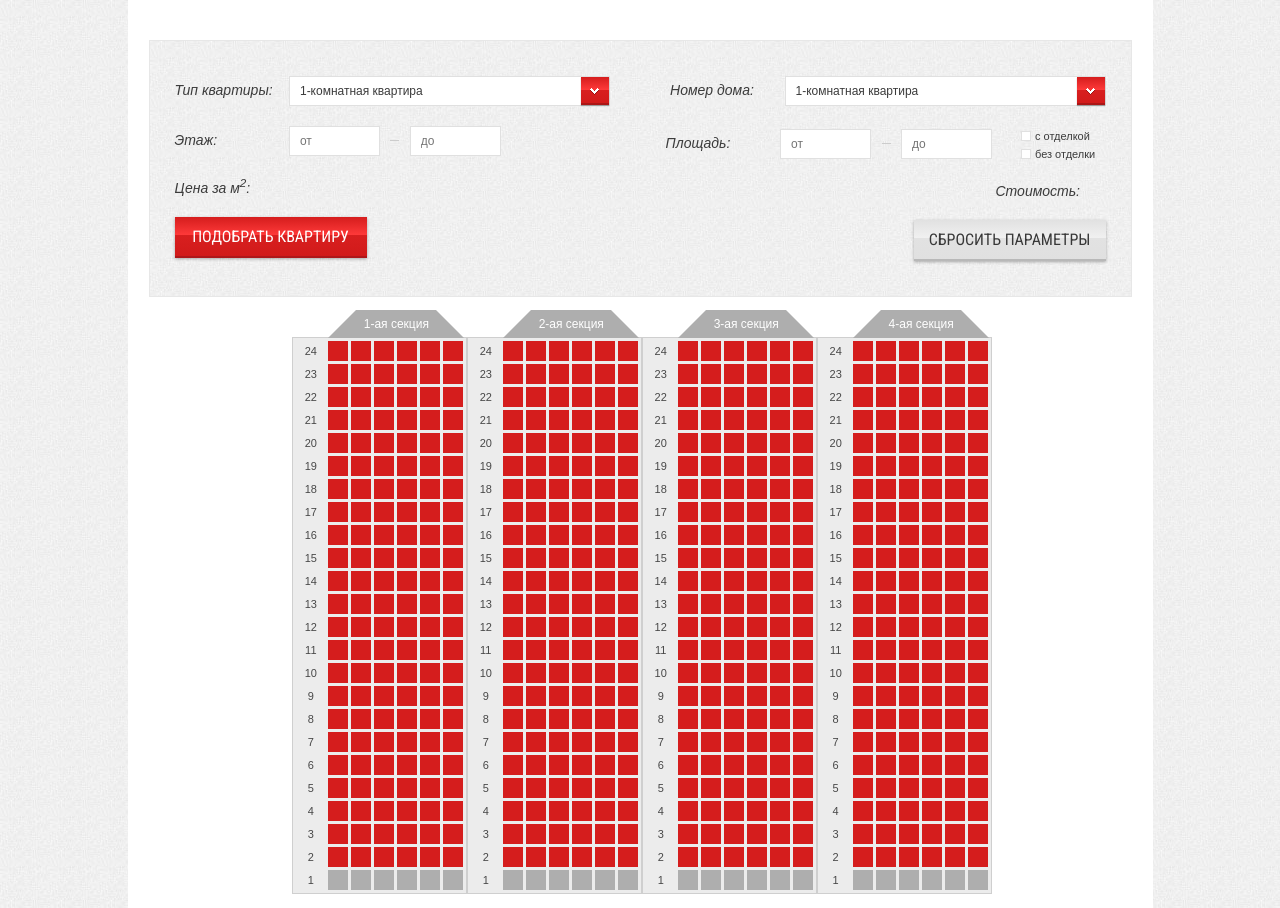
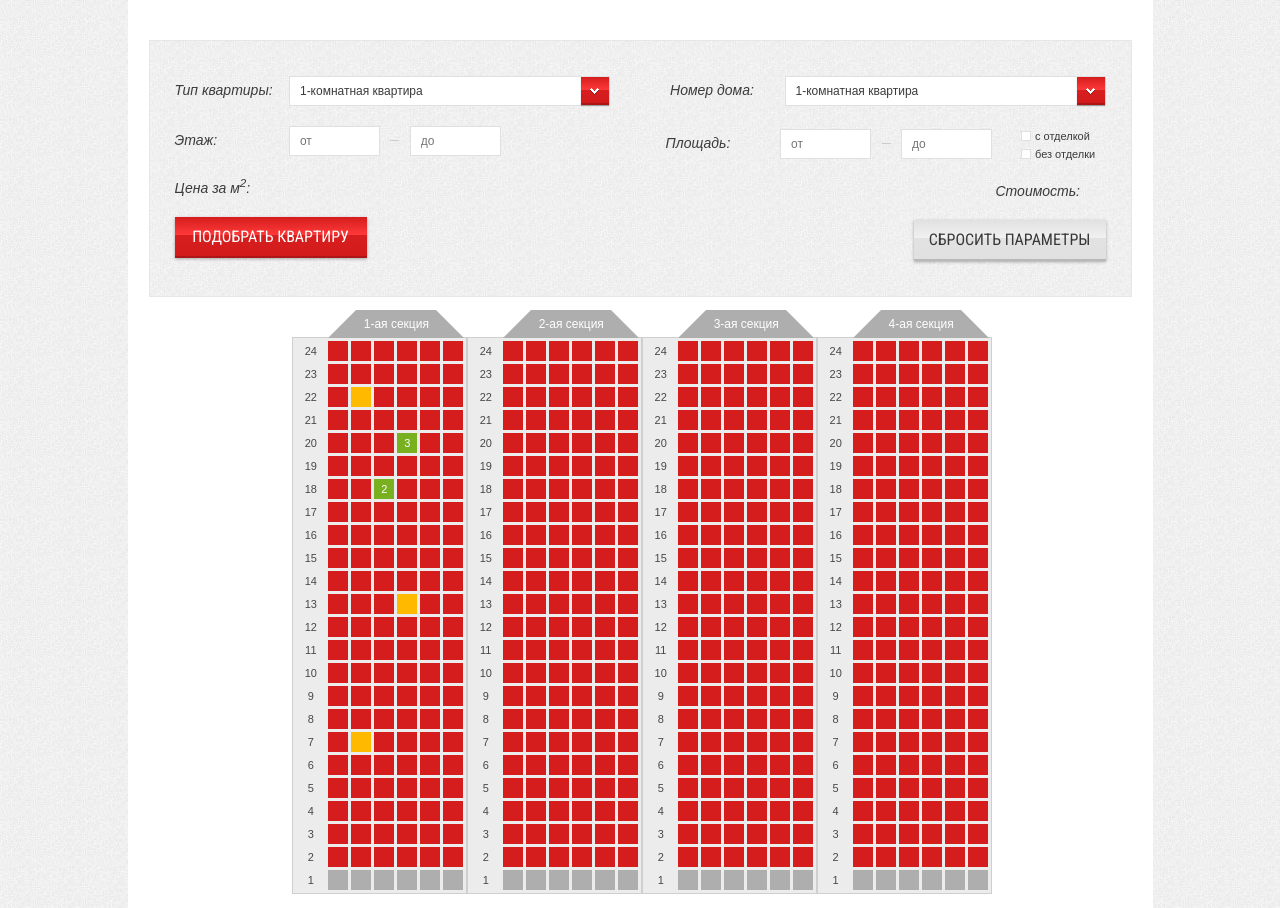
Before and after one commit to MhMadHamster/rentalf, a website: page app/interactive.html in a window 1280 px wide. Shown: the top 908 px of the page. Drawn offline with nearby package versions, Linux system fonts and the light colour scheme.

Commit message:
custom flat status

```diff
--- a/app/interactive.html
+++ b/app/interactive.html
@@ -141,7 +141,7 @@
                         <li class="floor">
                             <span class="floor__number">22</span>
                             <div class="flat"></div>
-                            <div class="flat"></div>
+                            <div class="flat reserve"></div>
                             <div class="flat"></div>
                             <div class="flat"></div>
                             <div class="flat"></div>
@@ -161,7 +161,7 @@
                             <div class="flat"></div>
                             <div class="flat"></div>
                             <div class="flat"></div>
-                            <div class="flat"></div>
+                            <div class="flat free"><span>3</span></div>
                             <div class="flat"></div>
                             <div class="flat"></div>
                         </li>
@@ -178,7 +178,7 @@
                             <span class="floor__number">18</span>
                             <div class="flat"></div>
                             <div class="flat"></div>
-                            <div class="flat"></div>
+                            <div class="flat free"><span>2</span></div>
                             <div class="flat"></div>
                             <div class="flat"></div>
                             <div class="flat"></div>
@@ -224,7 +224,7 @@
                             <div class="flat"></div>
                             <div class="flat"></div>
                             <div class="flat"></div>
-                            <div class="flat"></div>
+                            <div class="flat reserve"></div>
                             <div class="flat"></div>
                             <div class="flat"></div>
                         </li>
@@ -276,7 +276,7 @@
                         <li class="floor">
                             <span class="floor__number">7</span>
                             <div class="flat"></div>
-                            <div class="flat"></div>
+                            <div class="flat reserve"></div>
                             <div class="flat"></div>
                             <div class="flat"></div>
                             <div class="flat"></div>
--- a/app/scss/components/plan.scss
+++ b/app/scss/components/plan.scss
@@ -39,6 +39,7 @@
 
         .floor {
             margin: 3px 0;
+            vertical-align: top;
 
             &__number {
                 font-size: 11px;
@@ -56,9 +57,26 @@
                 height: 20px;
                 background-color: #d51d1d;
                 margin-right: 3px;
+                position: relative;
+                text-align: center;
+                vertical-align: top;
+
+                & > span {
+                    font-size: 11px;
+                    color: #fff;
+                    line-height: 20px;
+                }
 
                 &.disabled {
                     background-color: #aeaeae;
+                }
+
+                &.reserve {
+                    background-color: #ffba00;
+                }
+
+                &.free {
+                    background-color: #78b020;
                 }
             }
         }
```
Also changed, not shown: app/css/styles.css.
